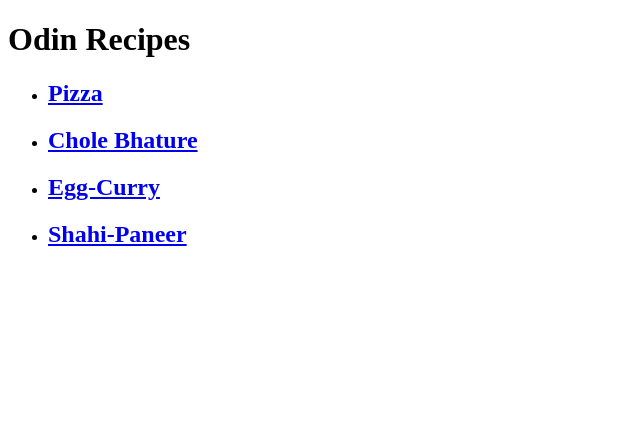
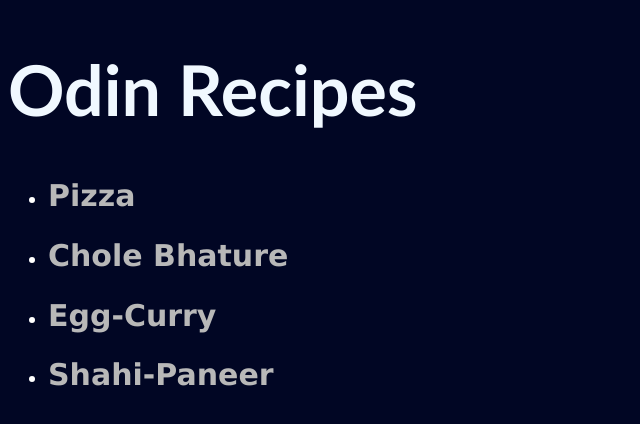
Before and after one commit to ritik-2407/odin-project-1, a plain HTML site: page index.html in a window 1280 px wide. Shown: the whole page, without its empty margins (0-640 px from the left). Drawn offline with Linux system fonts and the light colour scheme.

Commit message:
added css

```diff
--- a/index.html
+++ b/index.html
@@ -4,11 +4,13 @@
     <meta charset="UTF-8">
     <meta name="viewport" content="width=device-width, initial-scale=1.0">
     <title>ODIN PROJECT 1</title>
+    <link rel="stylesheet" href="style.css">
+
 </head>
 <body>
 
     <h1>Odin Recipes</h1>
-    <ul>
+    <ul class="links">
         <li><h2><a href="recipes/Pizza.html" target="_blank">Pizza</a></h2></li>
         <li><h2><a href="recipes/Chole-Bhature.html" target="_blank">Chole Bhature</a></h2></li>
         <li><h2><a href="recipes/Egg-Curry.html" target="_blank">Egg-Curry</a></h2></li>
--- /dev/null
+++ b/style.css
@@ -0,0 +1,23 @@
+* {
+    background-color: rgb(1, 6, 36);
+}
+
+a {
+    color: rgb(184, 184, 184);
+    text-decoration: none;
+}
+
+h1 {
+    color: aliceblue;
+    font-weight: bold;
+    font-family: 'Gill Sans', 'Gill Sans MT', Calibri, 'Trebuchet MS', sans-serif;
+    font-size: 70px;
+}
+
+li {
+    color: rgb(255, 255, 255);
+    font-size: 20px;
+    font-family: 'Lucida Sans', 'Lucida Sans Regular', 'Lucida Grande', 'Lucida Sans Unicode', Geneva, Verdana, sans-serif;
+
+
+}
```
